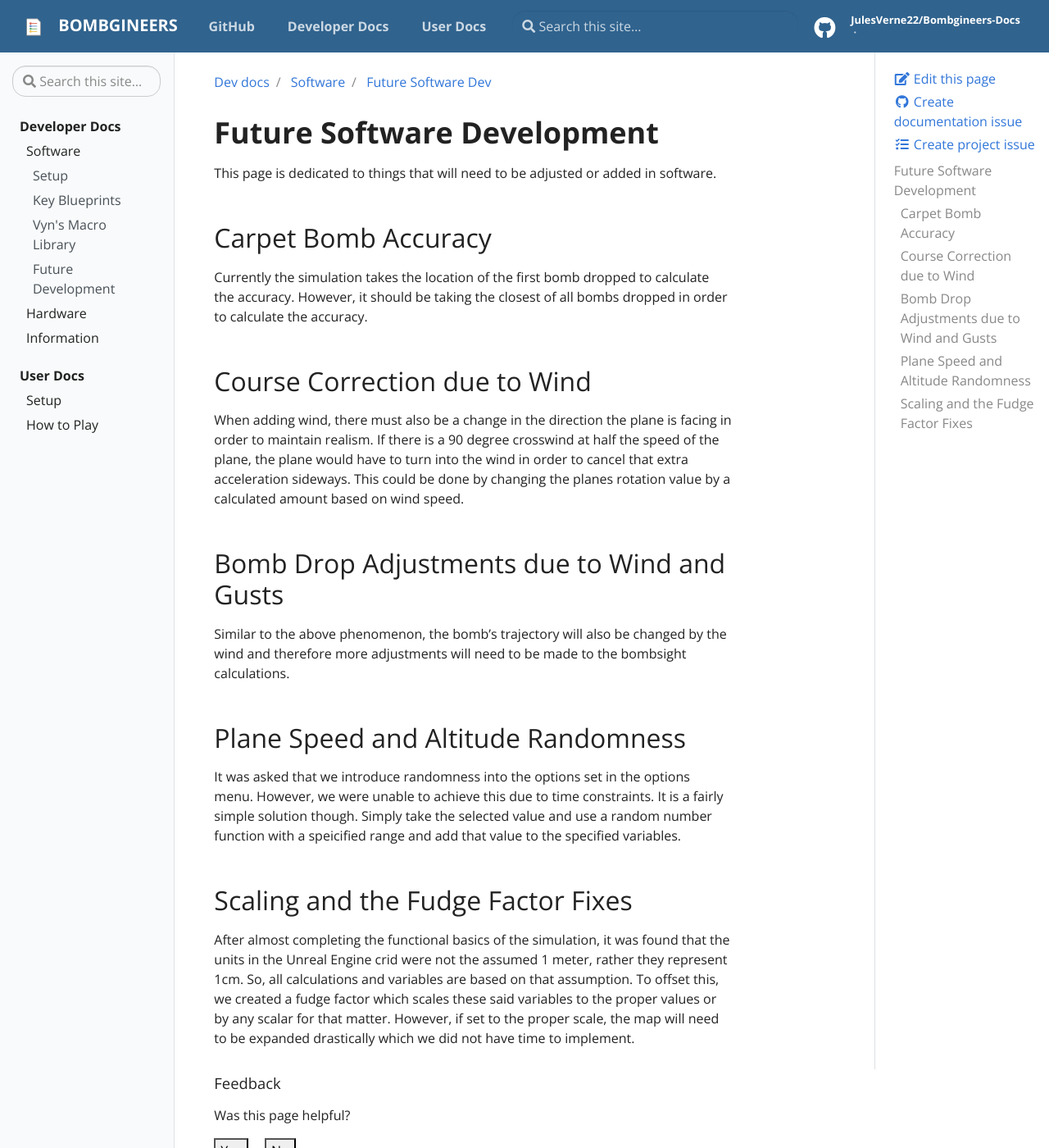
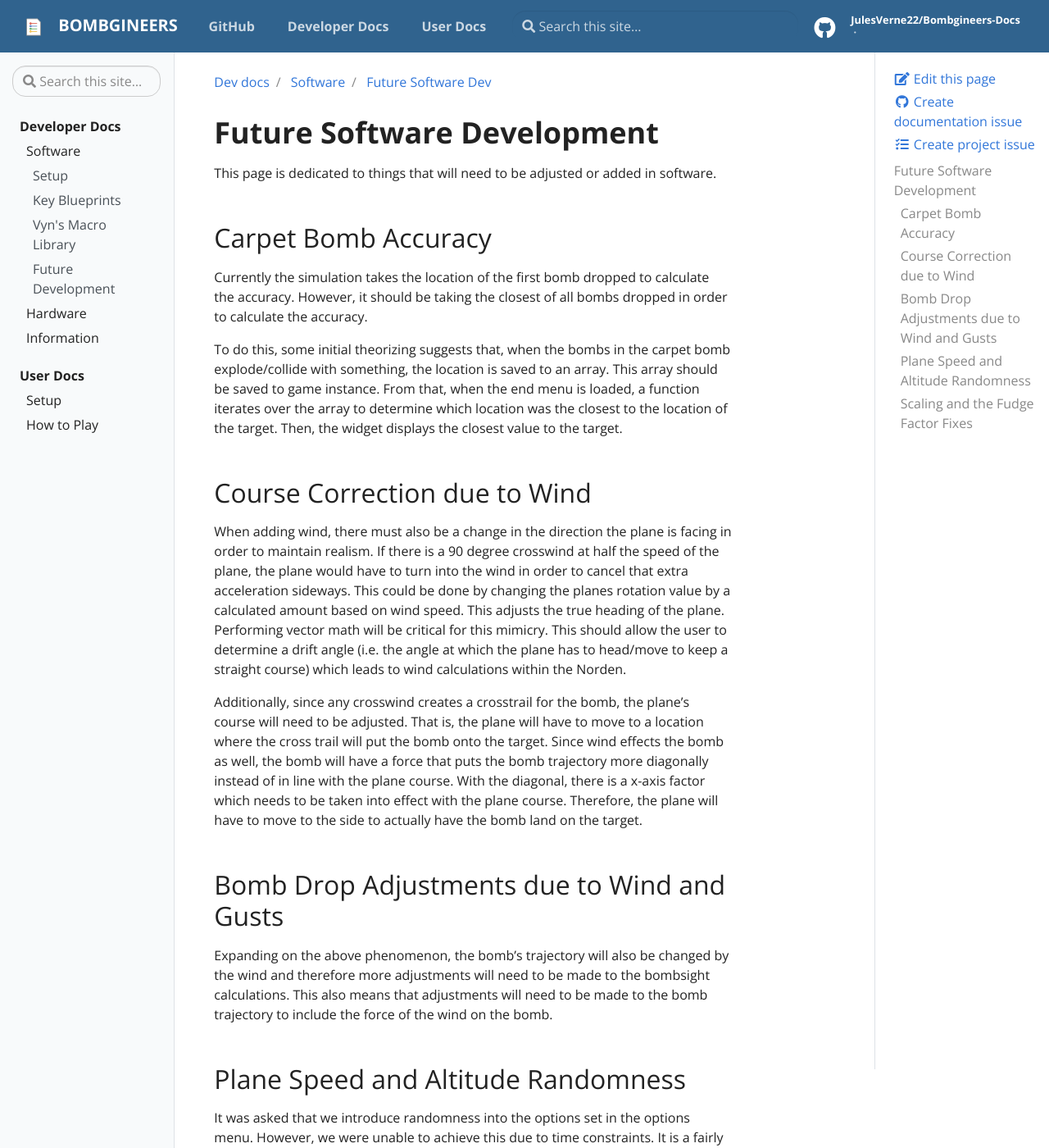
Before and after one commit to JulesVerne22/Bombgineers-Docs, a Jekyll site: the page built from pages/Development-Docs/Software/future-development.md, in a window 1280 px wide and 1400 px high. Shown: the whole window at 82% size. Built offline with Jekyll 4.4.1, drawn with Linux system fonts in a browser that asks for light colours; some of the changed text lies outside the part shown.

Commit message:
docs: expand on the future development documentation for software to be a little more detailed in ideas

```diff
--- a/pages/Development-Docs/Software/future-development.md
+++ b/pages/Development-Docs/Software/future-development.md
@@ -12,18 +12,24 @@ This page is dedicated to things that will need to be adjusted or added in softw
 
 Currently the simulation takes the location of the first bomb dropped to calculate the accuracy. However, it should be taking the closest of all bombs dropped in order to calculate the accuracy.
 
+To do this, some initial theorizing suggests that, when the bombs in the carpet bomb explode/collide with something, the location is saved to an array. This array should be saved to game instance. From that, when the end menu is loaded, a function iterates over the array to determine which location was the closest to the location of the target. Then, the widget displays the closest value to the target.
+
 ## Course Correction due to Wind
 
-When adding wind, there must also be a change in the direction the plane is facing in order to maintain realism. If there is a 90 degree crosswind at half the speed of the plane, the plane would have to turn into the wind in order to cancel that extra acceleration sideways. This could be done by changing the planes rotation value by a calculated amount based on wind speed.
+When adding wind, there must also be a change in the direction the plane is facing in order to maintain realism. If there is a 90 degree crosswind at half the speed of the plane, the plane would have to turn into the wind in order to cancel that extra acceleration sideways. This could be done by changing the planes rotation value by a calculated amount based on wind speed. This adjusts the true heading of the plane. Performing vector math will be critical for this mimicry. This should allow the user to determine a drift angle (i.e. the angle at which the plane has to head/move to keep a straight course) which leads to wind calculations within the Norden.
+
+Additionally, since any crosswind creates a crosstrail for the bomb, the plane's course will need to be adjusted. That is, the plane will have to move to a location where the cross trail will put the bomb onto the target. Since wind effects the bomb as well, the bomb will have a force that puts the bomb trajectory more diagonally instead of in line with the plane course. With the diagonal, there is a x-axis factor which needs to be taken into effect with the plane course. Therefore, the plane will have to move to the side to actually have the bomb land on the target.
 
 ## Bomb Drop Adjustments due to Wind and Gusts
 
-Similar to the above phenomenon, the bomb's trajectory will also be changed by the wind and therefore more adjustments will need to be made to the bombsight calculations.
+Expanding on the above phenomenon, the bomb's trajectory will also be changed by the wind and therefore more adjustments will need to be made to the bombsight calculations. This also means that adjustments will need to be made to the bomb trajectory to include the force of the wind on the bomb.
 
 ## Plane Speed and Altitude Randomness
 
-It was asked that we introduce randomness into the options set in the options menu. However, we were unable to achieve this due to time constraints. It is a fairly simple solution though. Simply take the selected value and use a random number function with a speicified range and add that value to the specified variables.
+It was asked that we introduce randomness into the options set in the options menu. However, we were unable to achieve this due to time constraints. It is a fairly simple solution though. Simply take the selected value and use a random number function with a speicified range and add that value to the specified variables at the beginning of the simulation.
 
 ## Scaling and the Fudge Factor Fixes
 
-After almost completing the functional basics of the simulation, it was found that the units in the Unreal Engine crid were not the assumed 1 meter, rather they represent 1cm. So, all calculations and variables are based on that assumption. To offset this, we created a fudge factor which scales these said variables to the proper values or by any scalar for that matter. However, if set to the proper scale, the map will need to be expanded drastically which we did not have time to implement.
+After almost completing the functional basics of the simulation, it was found that the units in Unreal Engine were not in meters, rather the units are in centimeters. So, all calculations and variables are based on that assumption. To offset this, we created a fudge factor which scales these said variables to the proper values or by any scalar for that matter. However, if set to the proper scale, the map will need to be expanded drastically which we did not have time to implement.
+
+At the time of this documentation, it was set for 10 which reduces the scale of the simulation by a factor of 10. To see what the scale should be for the simulation, change the fudge factor to 1. This is located in the sim game instance under the 'Content' folder.
```
Also changed, not shown: pages/Development-Docs/Hardware/future-development.md (+4 -0 lines).
